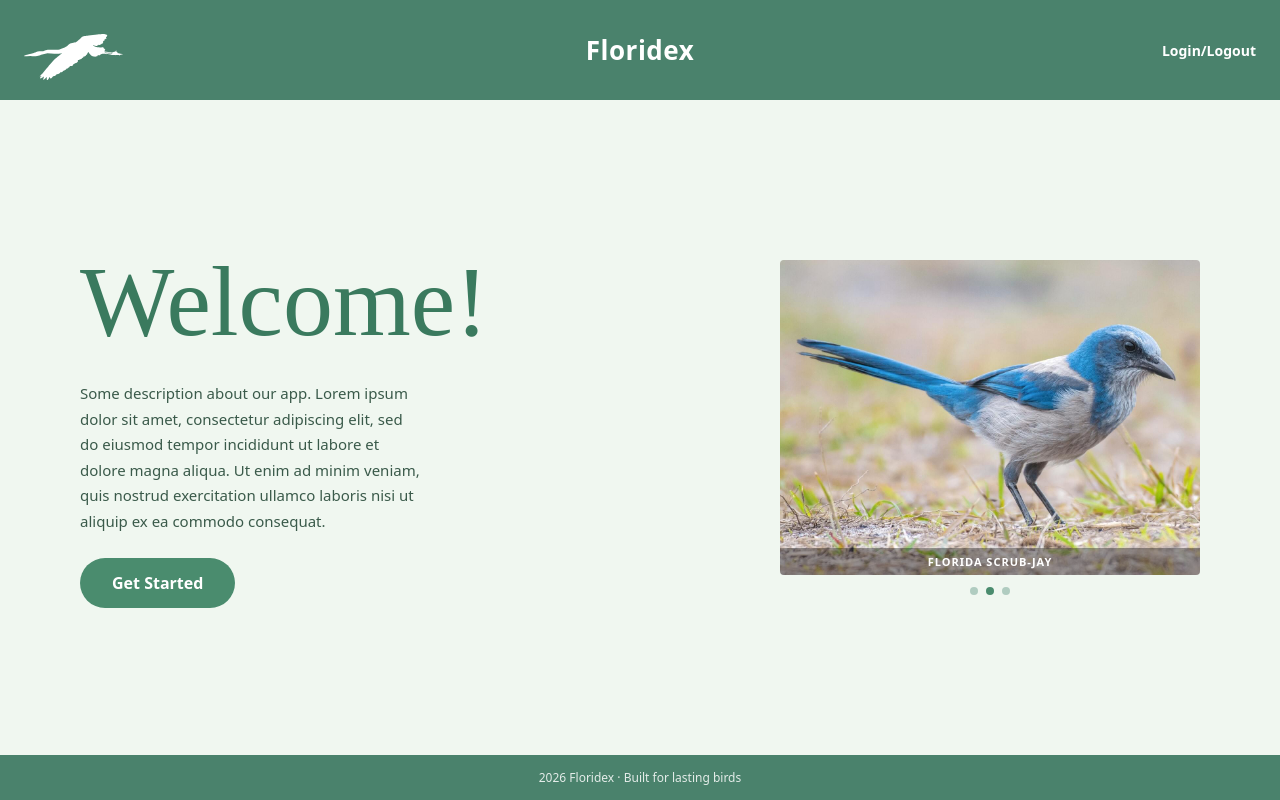
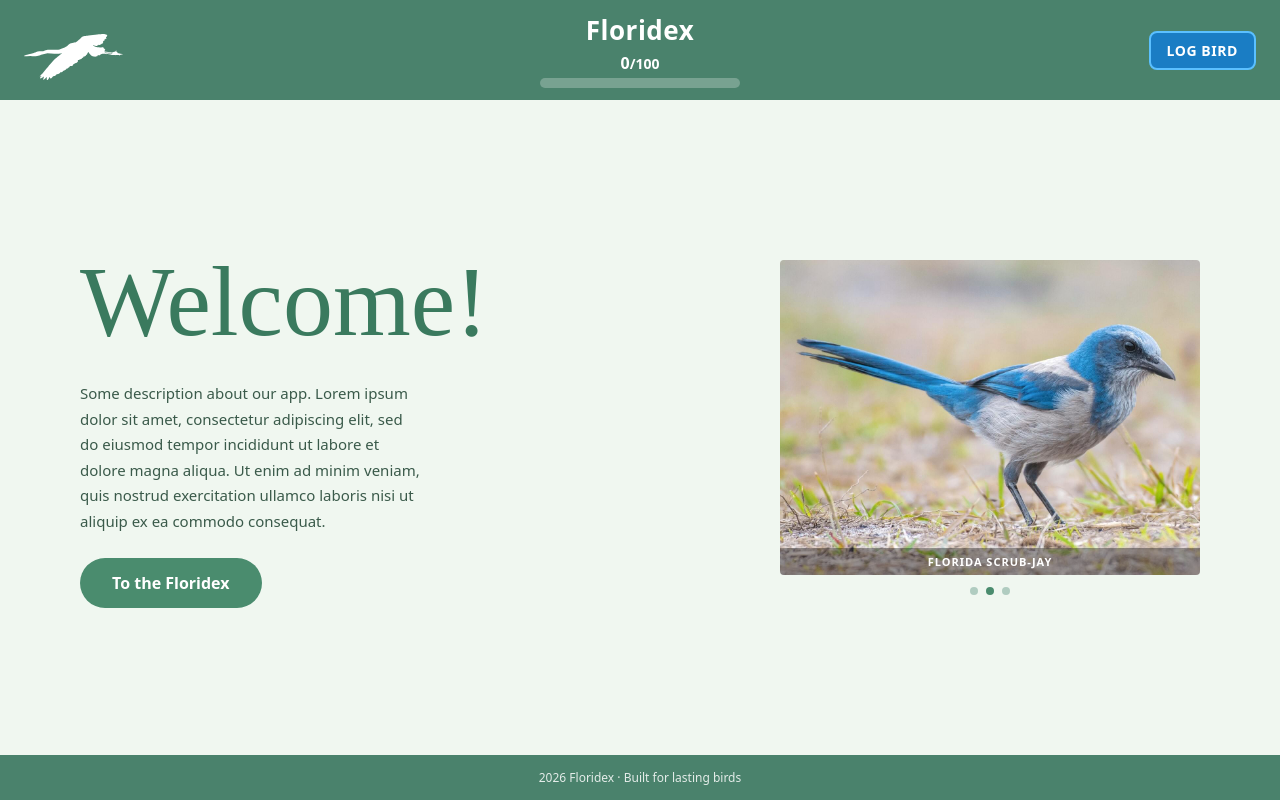
Before and after one commit to aidanbob4SCHOOL/MERNGroup2, a React (Create React App) app in the folder cards/frontend/: page /landing in a window 1280 px wide. Built offline with nearby package versions, Linux system fonts and the light colour scheme; sample sign-in values are in the browser's storage; a web font is replaced by a local one.

Commit message:
added login auth and changed header if user is logged in (show progress bar and logout button)

```diff
--- a/cards/frontend/src/components/Header.css
+++ b/cards/frontend/src/components/Header.css
@@ -19,12 +19,44 @@
   width: auto;
 }
 
+.header-center {
+  display: flex;
+  flex-direction: column;
+  align-items: center;
+  gap: 4px;
+}
+
 .header-title {
   color: #fff;
   font-size: 26px;
   font-weight: 700;
   letter-spacing: 0.5px;
   text-align: center;
+}
+
+.header-progress-label {
+  font-size: 14px;
+  font-weight: 700;
+  color: #fff;
+}
+
+.header-seen-count {
+  font-size: 16px;
+}
+
+.header-progress-bar {
+  width: 200px;
+  height: 10px;
+  background: rgba(255, 255, 255, 0.25);
+  border-radius: 6px;
+  overflow: hidden;
+}
+
+.header-progress-fill {
+  height: 100%;
+  background: #fff;
+  border-radius: 6px;
+  transition: width 0.4s ease;
 }
 
 .header-right {
@@ -43,3 +75,22 @@
 .header-right a:hover {
   text-decoration: underline;
 }
+
+.log-bird-btn {
+  background: #1a7dc4;
+  color: #fff;
+  border-radius: 8px;
+  padding: 8px 16px;
+  font-weight: 700;
+  font-size: 12px;
+  letter-spacing: 0.04em;
+  border: 2px solid #5bc0ff;
+  text-transform: uppercase;
+  text-decoration: none;
+  transition: background 0.15s;
+}
+
+.log-bird-btn:hover {
+  background: #1590e0;
+  text-decoration: none;
+}
--- a/cards/frontend/src/components/Header.tsx
+++ b/cards/frontend/src/components/Header.tsx
@@ -1,6 +1,7 @@
 import React, { ReactNode } from 'react';
 import { Link } from 'react-router-dom';
 import BirdLogo from './BirdLogo';
+import { useAuth } from '../hooks/useAuth';
 import './Header.css';
 
 interface HeaderProps {
@@ -8,14 +9,44 @@ interface HeaderProps {
 }
 
 function Header({ rightContent }: HeaderProps): JSX.Element {
+    const { isLoggedIn } = useAuth();
+
+    // placeholder values — replace with real data from your API later
+    const seenCount  = 0;
+    const totalCount = 100;
+
     return (
         <header className="site-header">
             <Link to="/landing" className="header-logo">
                 <BirdLogo />
             </Link>
+
+            <div className="header-center">
                 <h1 className="header-title">Floridex</h1>
+
+                {isLoggedIn && (
+                    <>
+                        <div className="header-progress-label">
+                            <span className="header-seen-count">{seenCount}</span>/{totalCount}
+                        </div>
+                        <div className="header-progress-bar">
+                            <div
+                                className="header-progress-fill"
+                                style={{ width: `${(seenCount / totalCount) * 100}%` }}
+                            />
+                        </div>
+                    </>
+                )}
+            </div>
+
             <div className="header-right">
-        {rightContent}
+                {isLoggedIn ? (
+                    <Link to="/floridex" className="log-bird-btn">
+                        Log Bird
+                    </Link>
+                ) : (
+                    rightContent
+                )}
             </div>
         </header>
     );
--- /dev/null
+++ b/cards/frontend/src/hooks/useAuth.ts
@@ -0,0 +1,12 @@
+import { useState, useEffect } from 'react';
+
+export function useAuth() {
+    const [isLoggedIn, setIsLoggedIn] = useState<boolean>(false);
+
+    useEffect(() => {
+        const token = localStorage.getItem('token');
+        setIsLoggedIn(!!token);
+    }, []);
+
+    return { isLoggedIn };
+}
--- a/cards/frontend/src/pages/Landing.tsx
+++ b/cards/frontend/src/pages/Landing.tsx
@@ -3,12 +3,15 @@ import { Link } from 'react-router-dom';
 import Header from '../components/Header';
 import Footer from '../components/Footer';
 import Slideshow from '../components/Slideshow';
+import { useAuth } from '../hooks/useAuth';
 import './Landing.css';
 
 function Landing(): JSX.Element {
+    const { isLoggedIn } = useAuth();
+
   return (
     <div className="page">
-      <Header rightContent={<Link to="/login">Login/Logout</Link>} />
+      <Header rightContent={<Link to="/login">Login</Link>} />
 
       <main className="landing-main">
         <div className="landing-text">
@@ -19,7 +22,12 @@ function Landing(): JSX.Element {
             Ut enim ad minim veniam, quis nostrud exercitation ullamco laboris nisi ut aliquip
             ex ea commodo consequat.
           </p>
-          <Link to="/login" className="get-started-btn">Get Started</Link>
+
+            {isLoggedIn ? (
+                <Link to="/floridex" className="get-started-btn">To the Floridex</Link>
+            ) : (
+                <Link to="/login" className="get-started-btn">Get Started</Link>
+            )}
         </div>
 
         <Slideshow />
```
Lines whose indentation alone changed are shown as unchanged.
